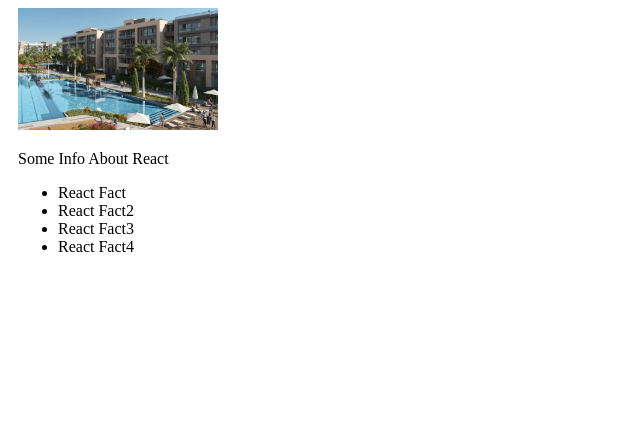
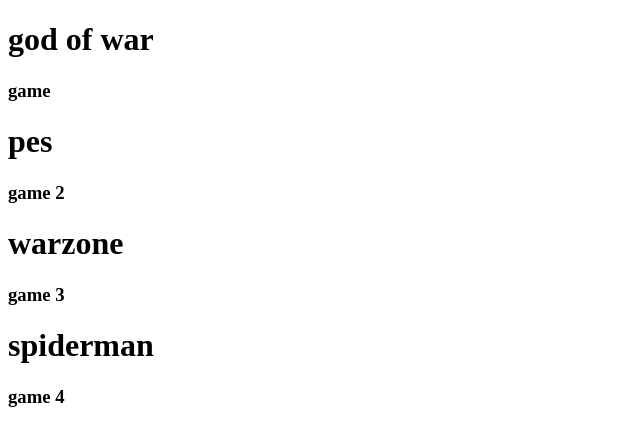
Before and after one commit to karimt201/react-app, a React (Create React App) app: page / in a window 1280 px wide. Shown: the top 446 px of the page, without its empty margins (0-640 px from the left). Built offline with nearby package versions, Linux system fonts and the light colour scheme.

Commit message:
how to use props with database

```diff
--- a/src/App.js
+++ b/src/App.js
@@ -1,8 +1,11 @@
-function app() {
+import Cards from "./Components/Cards"
+import { data } from "./data"
+
+export default function App(){
+    const datashow = data.map((cs) => <Cards Title = {cs.title} desc = {cs.desc} />)
     return (
         <div>
+            {datashow}
         </div>
-    );
-};
-
-export default app ;
+    )
+}
--- /dev/null
+++ b/src/Components/Cards.js
@@ -0,0 +1,6 @@
+export default function Cards(props){
+    return <div>
+       <h1> {props.Title}</h1>
+        <h3>{props.desc}</h3>
+    </div>
+}
--- a/src/Components/navbar.js
+++ /dev/null
@@ -1,7 +0,0 @@
-export default function Nav(){
-    return(
-        <img src={require("../cov.jpg")} style = {{
-            width : '200px'
-        }}alt="Logo"  />
-    )
-};
--- a/src/content.js
+++ /dev/null
@@ -1,13 +0,0 @@
-export default function Content(){
-    return(
-        <div>
-            <p>Some Info About React</p>
-            <ul>
-                <li>React Fact</li>
-                <li>React Fact2</li>
-                <li>React Fact3</li>
-                <li>React Fact4</li>
-            </ul>
-        </div>
-    )
-}
--- /dev/null
+++ b/src/data.js
@@ -0,0 +1,17 @@
+export const data = [
+    {
+        title : 'god of war',
+        desc : ' game'
+    },{
+        title : 'pes',
+        desc : ' game 2'
+    },
+    {
+        title : 'warzone',
+        desc : ' game 3'
+    },
+    {
+        title : 'spiderman',
+        desc : ' game 4'
+    }
+];
--- a/src/index.js
+++ b/src/index.js
@@ -1,14 +1,8 @@
 import React from 'react';
 import ReactDOM from 'react-dom/client';
 import './style.css'
-import App from './App'
-import Navbar from './Components/navbar'
-import Content from './content';
+import App from './App';
+
 
 const root = ReactDOM.createRoot(document.getElementById('root'));
-root.render(
-<div className='Container'>
-    <App />
-    <Navbar />
-    <Content />
-</div>);
+root.render(<App />);
```
Also changed, not shown: src/Components/Footer.js (deleted, +0 -7 lines), src/Components/Header.js (deleted, +0 -20 lines).
